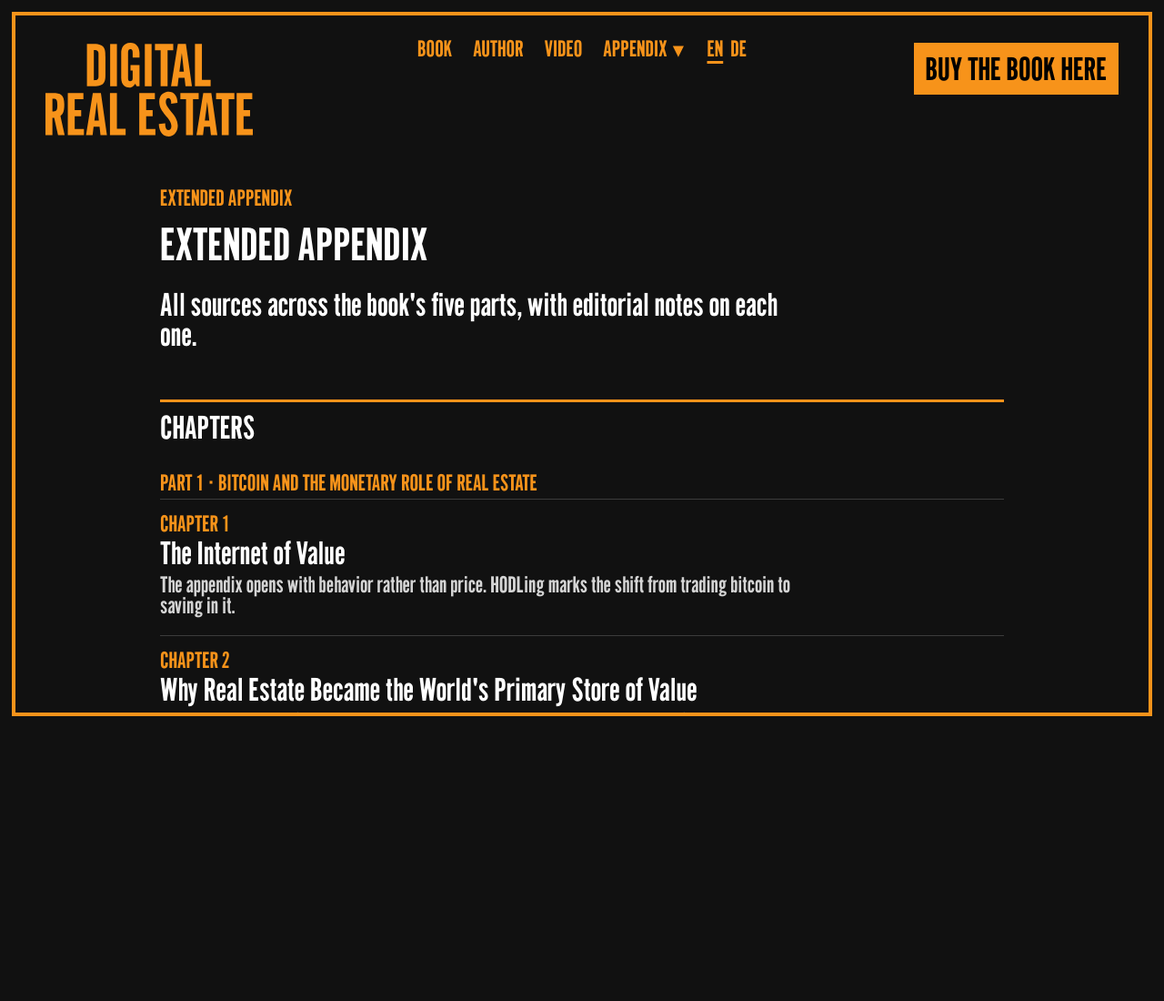
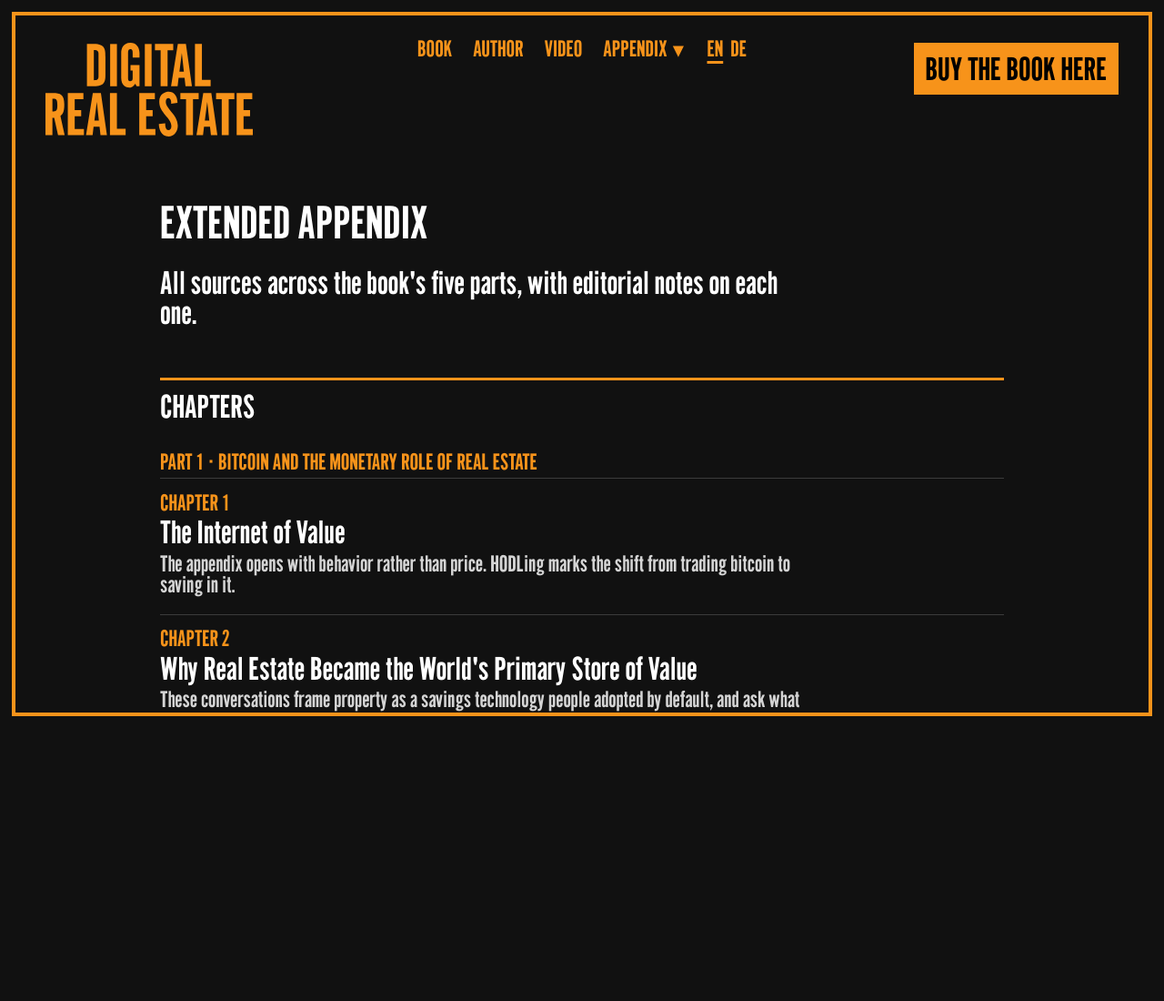
Before and after one commit to rankplanmuse-ops/digitalrealestate, a website: page appendix/index.html in a window 1280 px wide. Shown: the top 1100 px of the page at 91% size. Drawn offline with Linux system fonts and the light colour scheme.

Commit message:
Remove Extended Appendix eyebrow on v1/v3/v4

```diff
--- a/appendix/index.html
+++ b/appendix/index.html
@@ -39,7 +39,6 @@
     </header>
 
     <main class="doc">
-        <p class="doc-eyebrow">Extended Appendix</p>
         <h1 class="doc-title doc-title--display">Extended Appendix</h1>
         <p class="doc-lede">All sources across the book's five parts, with editorial notes on each one.</p>
 
```
Also changed, not shown: appendix3/index.html (+0 -1 lines), appendix4/index.html (+0 -1 lines).
